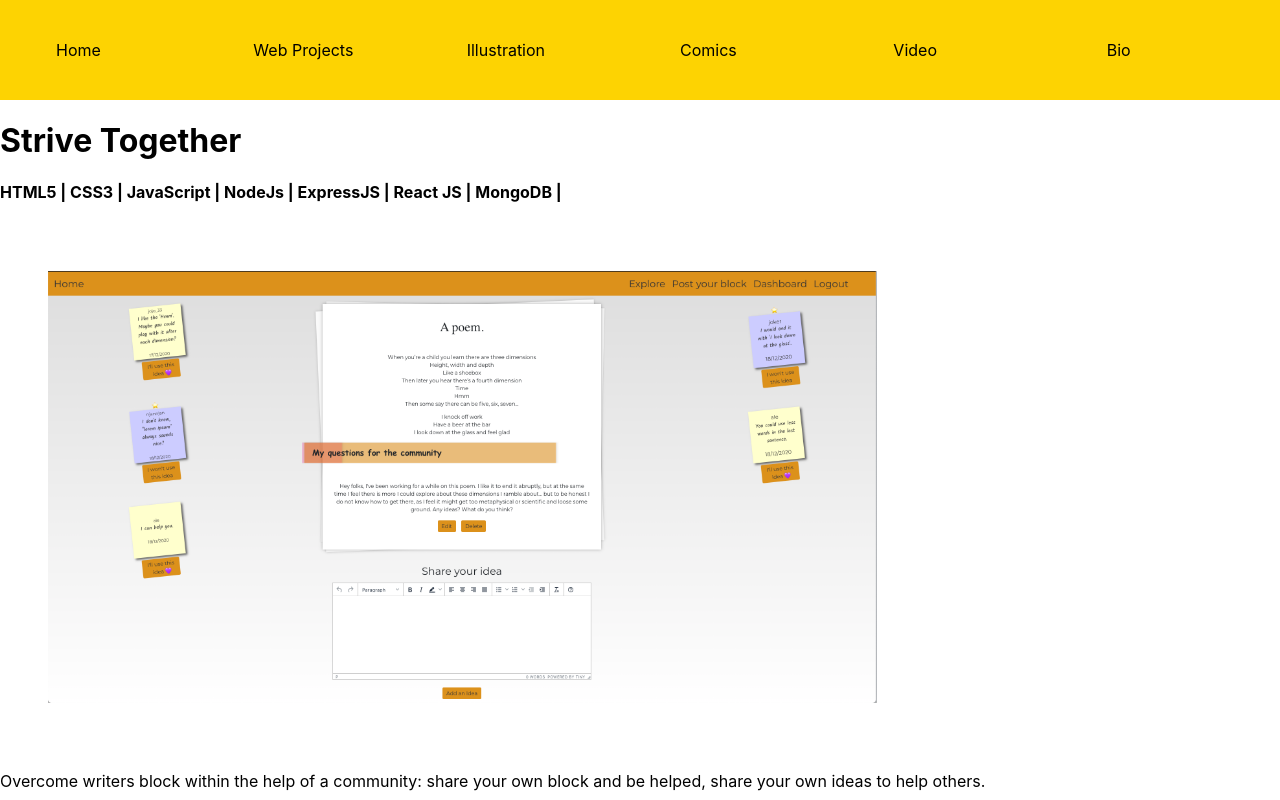
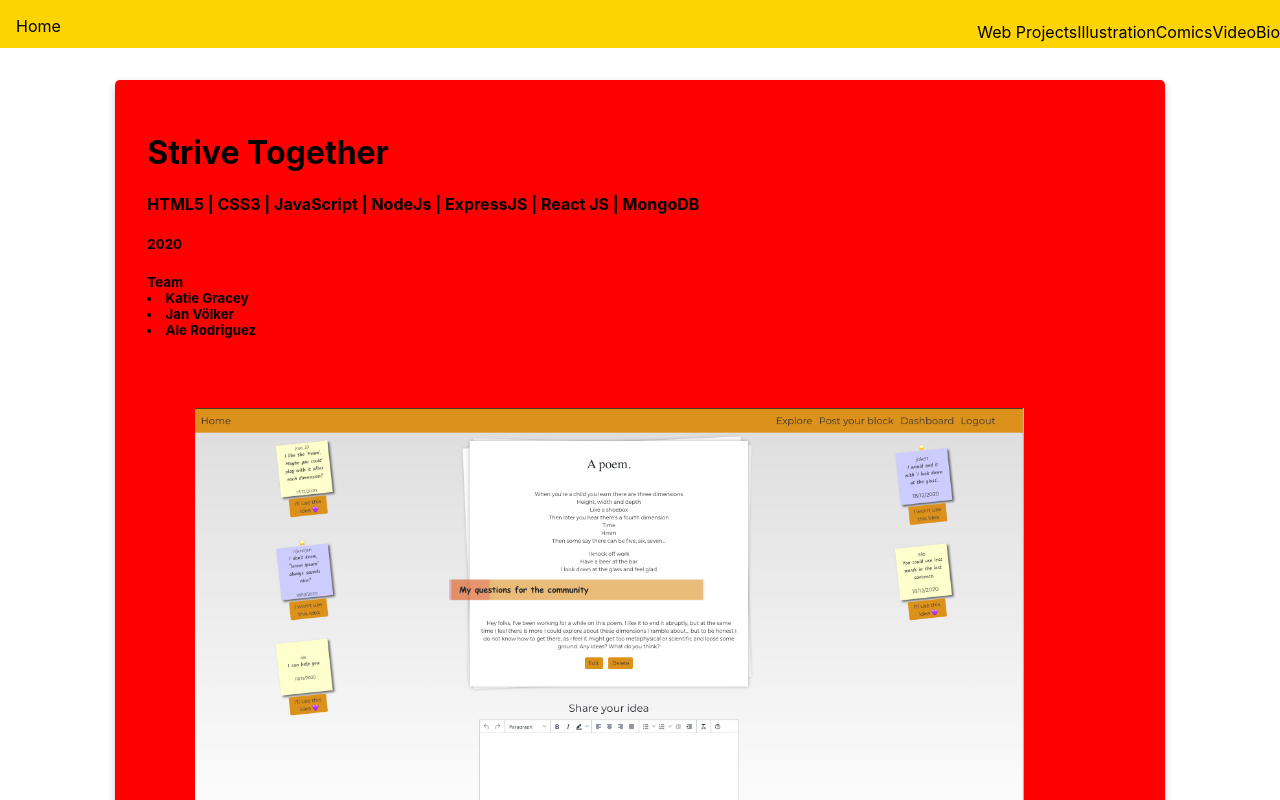
Before and after one commit to prullansky/illustration_portfolio, a Next.js app: page /web_projects in a window 1280 px wide. Shown: the top 800 px of the page. Built offline with nearby package versions, Linux system fonts and the light colour scheme.

Commit message:
Fixing previous commit: created layout for web projects

```diff
--- a/components/navbar.js
+++ b/components/navbar.js
@@ -5,30 +5,38 @@ import Link from 'next/link'
 export default function Navbar() {
   return (
     <div className={styles.nav_top}>
+      <div className={styles.nav_item_left}>
         <Link href="/">
           <a className={styles.nav_item}>Home</a>
         </Link>
-
+      </div>
+      <div className={styles.flex}>
+        <div className={styles.nav_item}>
           <Link href="/web_projects">
-        <a className={styles.nav_item}>Web Projects</a>
+            <a>Web Projects</a>
           </Link>
-
+        </div>
+        <div className={styles.nav_item}>
           <Link href="/illustration">
-        <a className={styles.nav_item}>Illustration</a>
+            <a>Illustration</a>
           </Link>
-
+        </div>
+        <div className={styles.nav_item}>
           <Link href="/comics">
-        <a className={styles.nav_item}>Comics</a>
+            <a>Comics</a>
           </Link>
-
+        </div>
+        <div className={styles.nav_item}>
           <Link href="/video">
-        <a className={styles.nav_item}>Video</a>
+            <a>Video</a>
           </Link>
-
+        </div>
+        <div className={styles.nav_item}>
           <Link href="/bio">
-        <a className={styles.nav_item}>Bio</a>
+            <a>Bio</a>
           </Link>
-
+        </div>
+      </div>
       {/* <Link href="/contact">
         <a className={styles.nav_item}>Contact</a>
       </Link> */}
--- a/data/WebProjectsData.js
+++ b/data/WebProjectsData.js
@@ -1,10 +1,12 @@
 export const WebProjectsData = [
   {
     id: 'strive_together',
+    year: 2020,
+    team: ['Katie Gracey', 'Jan Völker', 'Ale Rodriguez'],
     title: 'Strive Together',
     picture: '/web_projects/strive_together.png',
     environment:
-      'HTML5 | CSS3 | JavaScript | NodeJs | ExpressJS | React JS | MongoDB |',
+      'HTML5 | CSS3 | JavaScript | NodeJs | ExpressJS | React JS | MongoDB',
     description:
       'Overcome writers block within the help of a community: share your own block and be helped, share your own ideas to help others.',
     github: 'https://github.com/strivetogether/write_together',
@@ -12,10 +14,12 @@ export const WebProjectsData = [
   },
   {
     id: 'gamsters',
+    year: 2020,
+    team: ['Jan Völker', 'Ale Rodriguez'],
     title: 'Gamsters: pick a game already!',
     picture: '/web_projects/gamsters.png',
     environment:
-      'HTML5 | CSS3 | JavaScript | NodeJs | ExpressJS | Axios | Handlebars | Atlas API | MongoDB |',
+      'HTML5 | CSS3 | JavaScript | NodeJs | ExpressJS | Axios | Handlebars | Atlas API | MongoDB',
     description:
       'Board-game random generator that helps you choosing what to play, by filtering through an API.',
     github: 'https://github.com/Gamsters/gamsters',
@@ -23,9 +27,11 @@ export const WebProjectsData = [
   },
   {
     id: 'shapeZ',
+    year: 2020,
+    team: ['Ale Rodriguez'],
     title: 'shapeZ',
     picture: '/web_projects/shapez.jpg',
-    environment: 'HTML5 | CSS3 | JavaScript | Canvas |',
+    environment: 'HTML5 | CSS3 | JavaScript | Canvas',
     description:
       'Arcade game focused on high-score and high replay value. Created with p5.js',
     github: 'https://github.com/prullansky/shapeZ',
--- a/pages/web_projects.js
+++ b/pages/web_projects.js
@@ -7,17 +7,45 @@ export default function web_projects() {
   console.log({ WebProjectsData })
   return (
     <Layout>
-      <div>
+      <div className={styles.web_project}>
         {WebProjectsData.map((project, projectIndex) => {
           return (
-            <div key={projectIndex}>
-              <h1>{project.title}</h1>
-              <h4>{project.environment}</h4>
-              <img id="image" className={styles.comic} src={project.picture} />
-              <p>{project.description}</p>
-              <a href="{project.github}">Github repo</a>
-              <br />
-              <a href="{project.demo}">Live Demo</a>
+            <div key={projectIndex} className={styles.card}>
+              <div className={styles.web_project_year}>
+                {/* <div>
+                  Year{'\n'}
+                  {project.year}
+                  Team{' '}
+                  {project.team.map((member, memberIndex) => {
+                    return <li>{member}</li>
+                  })}
+                </div> */}
+                <div>
+                  <h1>{project.title}</h1>
+                  <h4>{project.environment}</h4>
+                  <h5>{project.year}</h5>
+                  <h5>
+                    Team
+                    {project.team.map((member, memberIndex) => {
+                      return <li>{member}</li>
+                    })}
+                  </h5>
+                </div>
+              </div>
+
+              <div>
+                <a href={project.demo}>
+                  <img
+                    id="image"
+                    className={styles.comic}
+                    src={project.picture}
+                  />
+                </a>
+                <p>{project.description}</p>
+                <a href={project.github}>Github repo</a>
+                <br />
+                <a href={project.demo}>Live Demo</a>
+              </div>
             </div>
           )
         })}
--- a/styles/Home.module.css
+++ b/styles/Home.module.css
@@ -34,6 +34,36 @@
   line-height: 1.15;
   font-size: 2rem;
   padding-left: 100rem;
+}
+
+/* Web-Project */
+
+.web_project {
+  display: flex;
+  flex-direction: column;
+  flex-wrap: nowrap;
+  justify-content: center;
+  align-content: space-between;
+  align-items: center;
+
+}
+
+.web_project_year {
+  display: flex;
+  flex-direction: row;
+  flex-wrap: nowrap;
+  justify-content: flex-start;
+  align-content: center;
+  align-items: center;
+}
+
+.card {
+  box-shadow: 0 4px 8px 0 rgba(0,0,0,0.2);
+  background-color:red;
+  transition: 0.3s;
+  border-radius: 5px; /* 5px rounded corners */
+  padding: 2rem;
+  margin: 2rem;
 }
 
 /* Illustration */
@@ -144,27 +174,34 @@
 
 .nav_top {
   background-color: #fdd302;
+  height: 3rem;
+  display:flex;
+  list-style-type:none;
+  justify-content:flex-end;
+}
+
+.flex {
+
   display: flex;
-  justify-content: flex-end;
+  flex-direction: row;
+  flex-wrap: nowrap;
+  justify-content: space-around;
+  align-content: center;
   align-items: center;
-
 }
 
 
 .nav_item {
-  margin: 1rem;
-  flex-basis: 45%;
-  padding: 1.5rem;
+  margin-top: 1rem;
   text-align: left;
-  color: inherit;
-  text-decoration: none;
   border-radius: 10px;
   transition: color 0.15s ease,  font-weight 0.15s ease;
 }
 
-.nav_item:first-child {
+.nav_item_left {
   margin-right: auto;
-  margin-left: 2rem;
+  margin-left: 1rem;
+  margin-top: 1rem;
 }
 
 .nav_item:hover,
@@ -188,13 +225,14 @@
 
 .footer {
   background-color:  #fdd302;
+  height: 3rem;
   display: flex;
   flex-direction: row;
   flex-wrap: nowrap;
   justify-content: space-around;
   align-content: center;
   align-items: center;
-  padding-bottom: 1rem;
+
 }
 
 .icon {
```
Also changed, not shown: 1 other file (tests, documents, lock files or other folders). Lines whose indentation alone changed are shown as unchanged.
